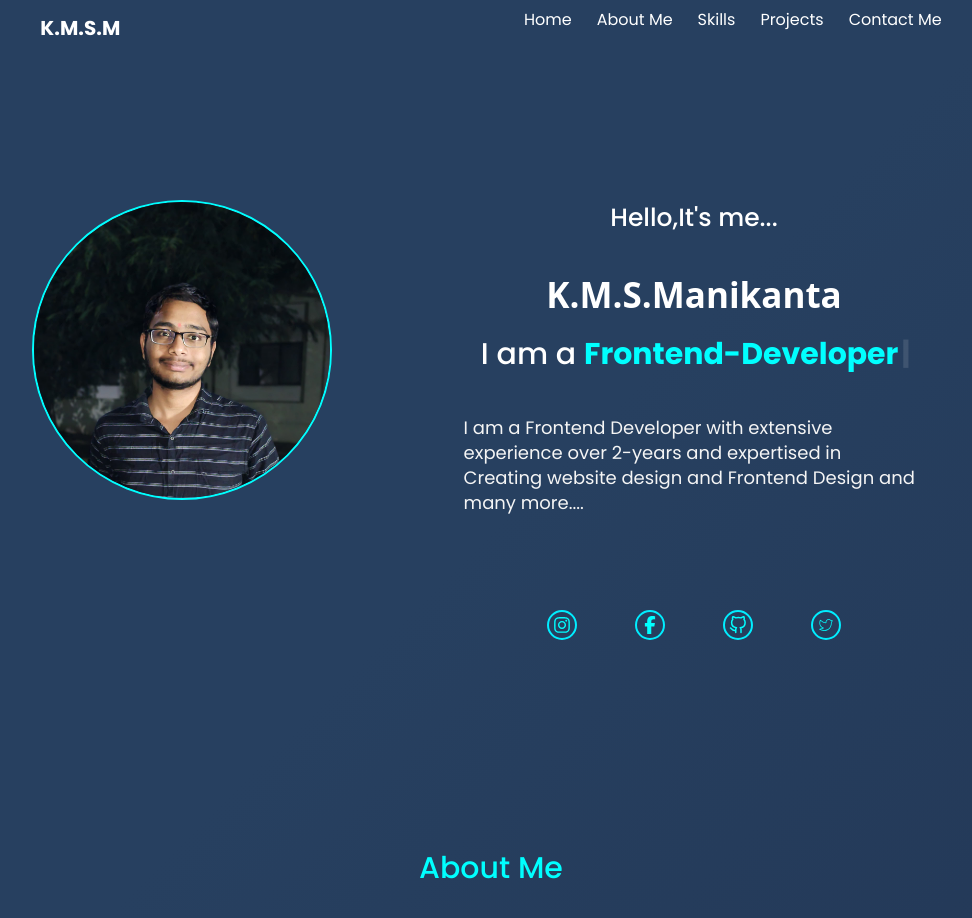
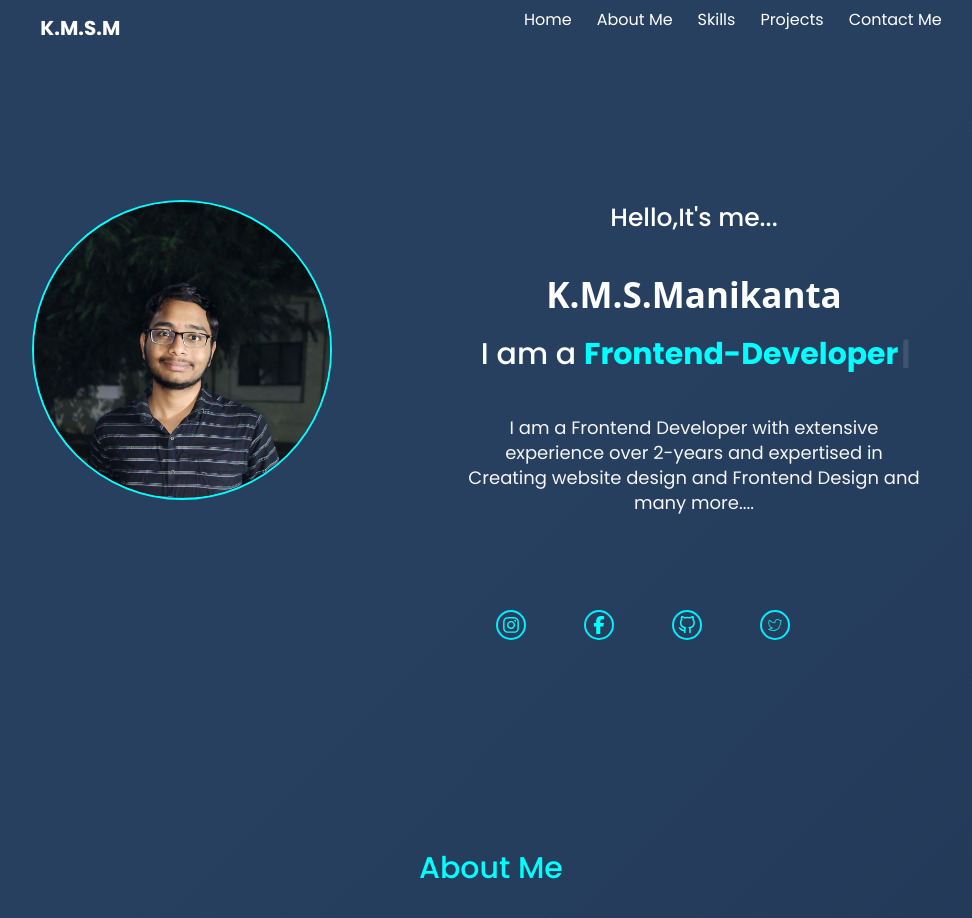
Before and after one commit to KMSMANIKANTA/Manikanta, a React (Vite) app: page / in a window 1280 px wide. Shown: the top 918 px of the page, without its empty margins (149-1121 px from the left). Built offline with nearby package versions, Linux system fonts and the light colour scheme.

Commit message:
thrildkl

```diff
--- a/src/components/Hero/Hero.css
+++ b/src/components/Hero/Hero.css
@@ -31,8 +31,9 @@
   flex-basis: 50%;
   display: flex;
   flex-direction: column;
-  align-items: center;
+  text-align: center;
   margin-top:20px;
+  max-height: 500px;
 }
 .hero .content .first{
   font-size: 25px;
```
